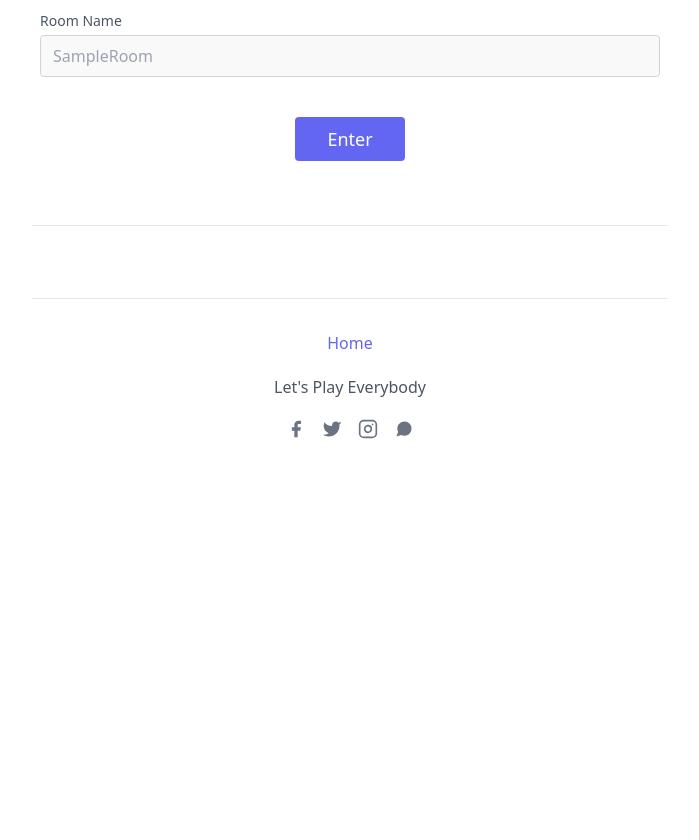
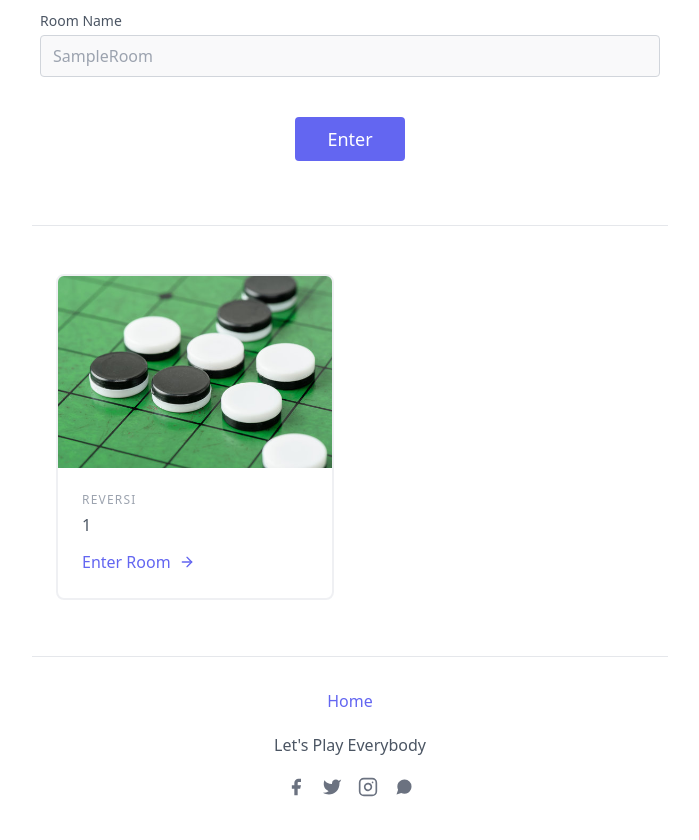
Before and after one commit to TakanariShimbo/LetsPlayEverybody, a Flask app: page /enter in a window 1280 px wide. Shown: the part 215-1055 px from the top of the page, without its empty margins (290-989 px from the left). Before the commit the page ends 654 px from the top, so only its background shows below. Run offline with Flask 3, Linux system fonts and the light colour scheme.

Commit message:
revise html

```diff
--- a/templates/enter.html
+++ b/templates/enter.html
@@ -29,8 +29,8 @@
             </div>
           </form>
 
-          <div class="p-2 w-full pt-8 mt-8 border-t border-gray-200">
-            {% if room_dict %}
+          {% if room_dict %}
+            <div class="p-2 w-full pt-8 mt-8 border-t border-gray-200">
               {% for room_name, game_name in room_dict.items() %}
               <div class="p-4 md:w-1/2">
                 <a href="/{{ game_name }}/{{ room_name }}">
@@ -52,8 +52,8 @@
                 </a>
               </div>
               {% endfor %}
-            {% endif %}
-          </div>
+            </div>
+          {% endif %}
 
           <div class="p-2 w-full pt-8 mt-8 border-t border-gray-200 text-center">
             <a href="/" class="text-indigo-500">Home</a>
```
